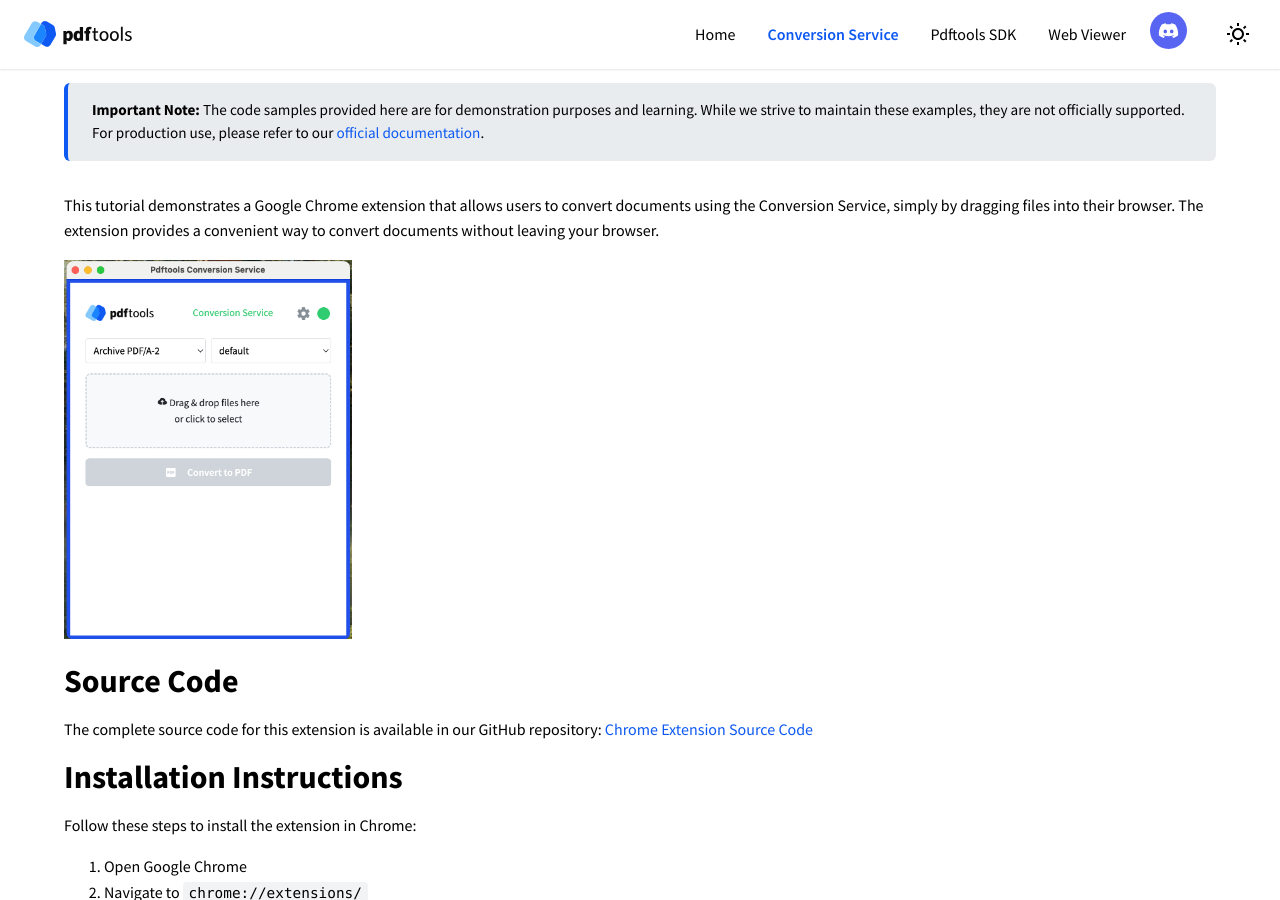
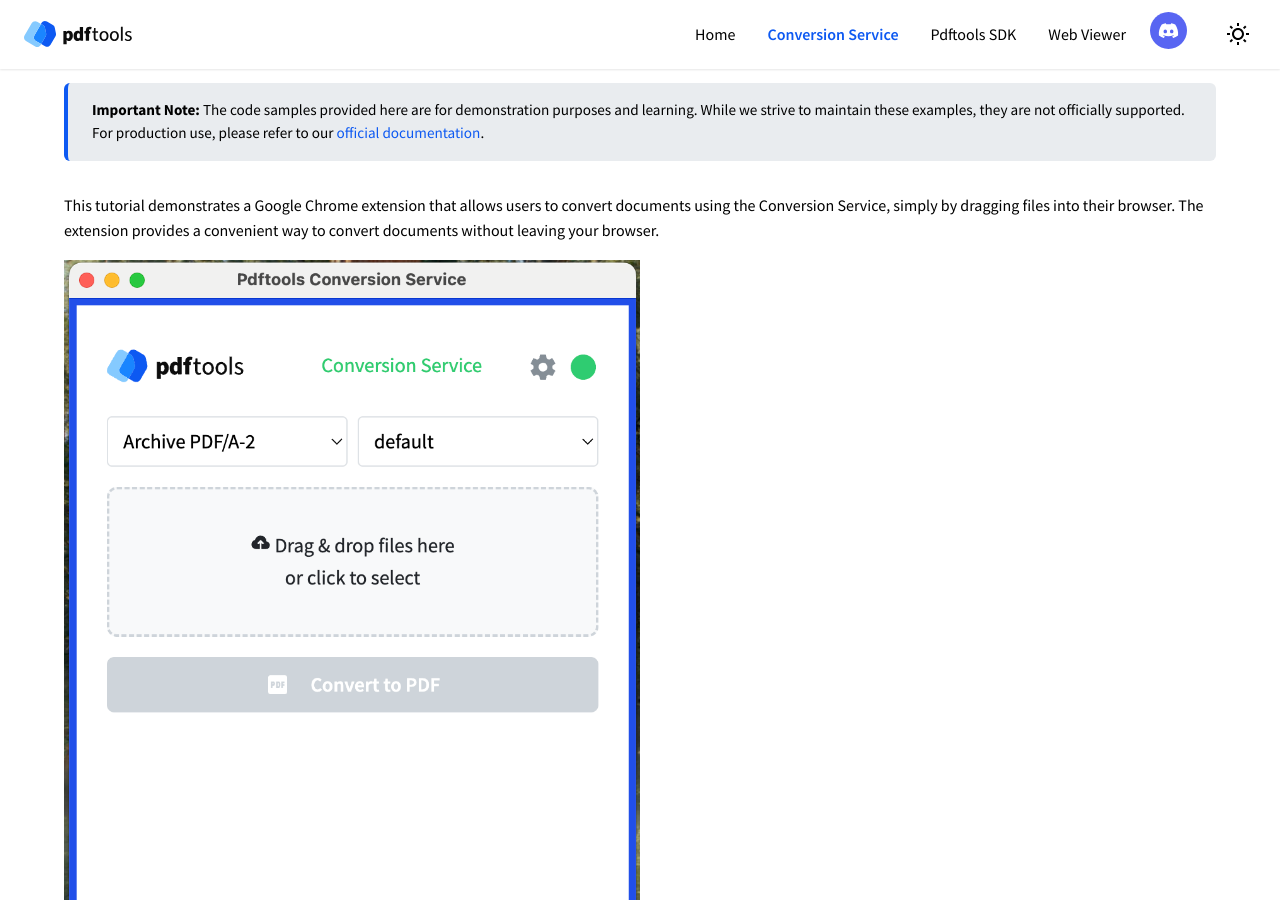
Before and after one commit to pdf-tools/pdf_code_samples, a Jekyll site: the page built from docs/tutorials/convsrv-chrome-extension.md, in a window 1280 px wide and 900 px high, scrolled down 407 px. Built offline with Jekyll 4.4.1, drawn with Linux system fonts in a browser that asks for light colours.

Commit message:
Make screenshot bigger

```diff
--- a/docs/tutorials/convsrv-chrome-extension.md
+++ b/docs/tutorials/convsrv-chrome-extension.md
@@ -11,7 +11,7 @@
 
 This tutorial demonstrates a Google Chrome extension that allows users to convert documents using the Conversion Service, simply by dragging files into their browser. The extension provides a convenient way to convert documents without leaving your browser.
 
-<img src="{{ site.baseurl }}/assets/images/tutorials/convsrv-chrome-extension.png" alt="Chrome Extension Screenshot" width="25%" />
+<img src="{{ site.baseurl }}/assets/images/tutorials/convsrv-chrome-extension.png" alt="Chrome Extension Screenshot" width="50%" />
 
 ## Source Code
 
```
